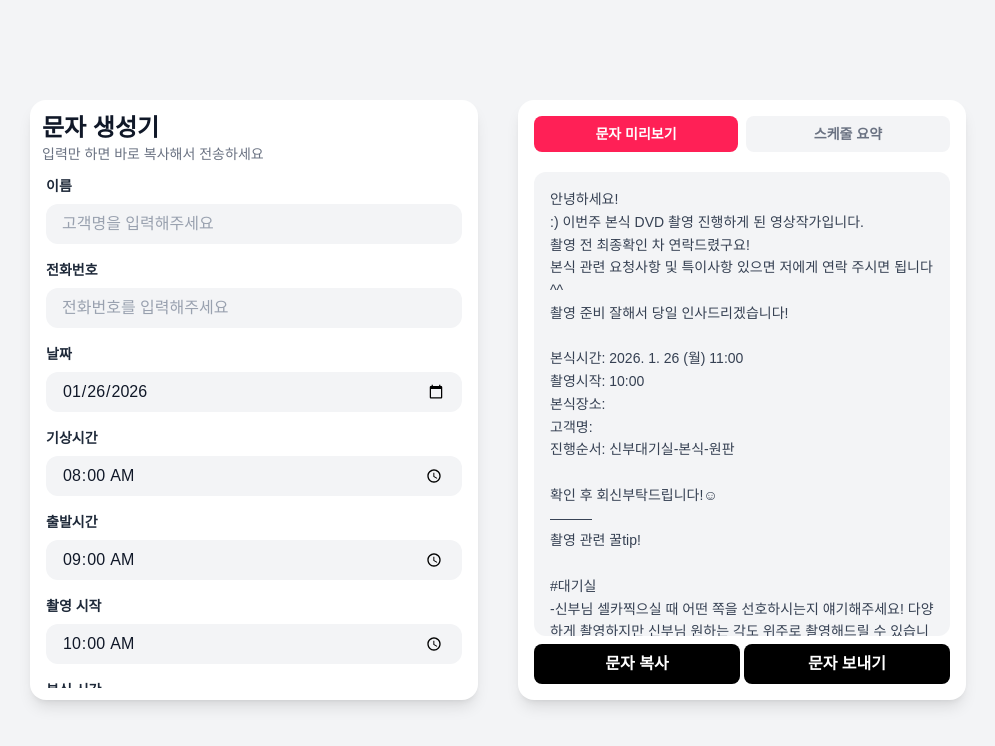
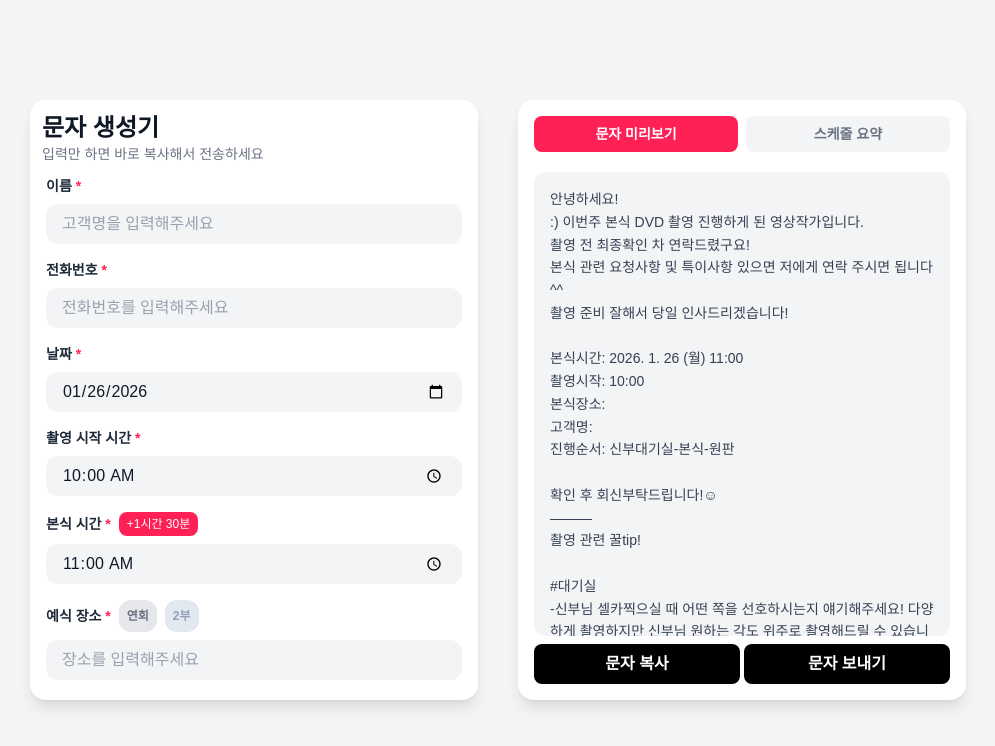
Before and after one commit to dohundev/auto-message, a Next.js app: page / in a window 1280 px wide. Shown: the top 746 px of the page, without its empty margins (142-1137 px from the left). Built offline with nearby package versions, Linux system fonts and the light colour scheme.

Commit message:
feat : required 표시 추가, 본식 시간 선택 시 나머지 시간도 자동으로 수정

```diff
--- a/app/page.tsx
+++ b/app/page.tsx
@@ -10,6 +10,8 @@ const inputStyle =
 const labelStyle = 'block text-sm font-semibold text-gray-800 ';
 const buttonStyle =
   'w-full bg-black text-white font-semibold py-2 rounded-lg active:scale-[0.98] transition cursor-pointer';
+const requiredLabelStyle =
+  'block text-sm font-semibold text-gray-800 after:content-["*"] after:ml-0.5 after:text-rose-500';
 
 export default function Home() {
   const [customerName, setCustomerName] = useState('');
@@ -32,6 +34,13 @@ export default function Home() {
     return `${year}. ${month}. ${day} (${days[data.getDay()]})`;
   };
 
+  const formatDateShort = (date: Date) => {
+    const days = ['일', '월', '화', '수', '목', '금', '토'];
+    const month = String(date.getMonth() + 1).padStart(2, '0');
+    const day = String(date.getDate()).padStart(2, '0');
+    return `${month}/${day}(${days[date.getDay()]})`;
+  };
+
   const message = MESSAGE_TEMPLATE.replace(
     '{{weddingDateTime}}',
     weddingDate
@@ -45,10 +54,10 @@ export default function Home() {
     .replace('{{hasSecondPart}}', hasSecondPart ? '-2부' : '');
 
   const scheduleSummary = `
-${weddingDate ? `${formatDateWithDay(weddingDate)}` : ''}
-1. ${shootTime} ${location} ${customerName}
-기상시간 : ${wakeTime}
-출발시간 : ${departureTime}
+  ${weddingDate ? `${formatDateShort(weddingDate)}` : ''}
+  1. ${shootTime} ${location} ${customerName}
+  기상 : ${wakeTime}
+  출발 : ${departureTime}
 `;
 
   // 유효성 검사
@@ -60,13 +69,12 @@ ${weddingDate ? `${formatDateWithDay(weddingDate)}` : ''}
       !shootTime ||
       !location
     ) {
-      toast.error('모든 필수 항목을 입력해주세요 !');
+      toast.error('모든 필수 항목을 입력해주세요.');
       return false;
     }
     return true;
   };
 
-  const addSchedule = () => {};
   // 복사하기
   const copyMessage = () => {
     if (activeTab === 'message') {
@@ -85,6 +93,10 @@ ${weddingDate ? `${formatDateWithDay(weddingDate)}` : ''}
   };
 
   const openSmsApp = () => {
+    if (!checkValidation()) {
+      return;
+    }
+
     const isMobile = /iPhone|iPad|iPod|Android/i.test(navigator.userAgent);
     if (!isMobile) {
       toast.error('모바일 기기에서만 문자 보내기 기능을 사용할 수 있습니다.');
@@ -110,12 +122,55 @@ ${weddingDate ? `${formatDateWithDay(weddingDate)}` : ''}
     return `${String(newHours).padStart(2, '0')}:${String(newMinutes).padStart(2, '0')}`;
   };
 
+  const handleShootTimeChange = (time: string) => {
+    if (!time) return;
+    setShootTime(time);
+    setDepartureTime(addMinutesToTime(time, -60));
+    setWakeTime(addMinutesToTime(time, -120));
+    setCeremonyTime(addMinutesToTime(time, 60));
+  };
+
+  const handlePhoneChange = (phone: string) => {
+    const numbers = phone.replace(/[^0-9]/g, '');
+
+    // 포맷팅
+    let formatted = '';
+    if (numbers.length <= 3) {
+      formatted = numbers;
+    } else if (numbers.length <= 7) {
+      formatted = `${numbers.slice(0, 3)}-${numbers.slice(3)}`;
+    } else {
+      formatted = `${numbers.slice(0, 3)}-${numbers.slice(3, 7)}-${numbers.slice(7, 11)}`;
+    }
+
+    setPhoneNumber(formatted);
+  };
+
   const setTimeAfter = (time: number) => {
     if (!shootTime) {
       toast.error('먼저 촬영 시작 시간을 입력해주세요.');
       return;
     }
-    toast.success(`${time}분 뒤 본식 시간이 설정되었습니다.`);
+
+    const hours = Math.floor(time / 60);
+    const mins = time % 60;
+    const timeText =
+      hours > 0
+        ? mins > 0
+          ? `${hours}시간 ${mins}분`
+          : `${hours}시간`
+        : `${mins}분`;
+
+    toast(`본식 시간이 ${timeText} 뒤 설정 되었습니다`, {
+      icon: '👏',
+      style: {
+        borderRadius: '10px',
+        background: '#333',
+        color: '#fff',
+        fontWeight: 'bold',
+      },
+    });
+
     const newTime = addMinutesToTime(shootTime, time);
     setCeremonyTime(newTime);
   };
@@ -129,16 +184,7 @@ ${weddingDate ? `${formatDateWithDay(weddingDate)}` : ''}
 
   return (
     <main className='min-h-screen bg-gray-100 flex flex-col lg:flex-row justify-center items-center gap-10 p-6 py-10'>
-      <Toaster
-        containerStyle={{
-          top: '50%',
-          transform: 'translateY(-20%)',
-        }}
-        toastOptions={{
-          duration: 1500,
-          position: 'top-center',
-        }}
-      />
+      <Toaster position='top-center' reverseOrder={false} />
       <section className='w-full max-w-md lg:h-[600px] bg-white rounded-2xl flex flex-col shadow-lg p-3'>
         <h1 className='text-2xl font-bold text-gray-900'>문자 생성기 </h1>
         <p className='text-sm text-gray-500 mb-3'>
@@ -146,75 +192,63 @@ ${weddingDate ? `${formatDateWithDay(weddingDate)}` : ''}
         </p>
         <div className='overflow-y-auto flex-1 px-1'>
           <div className='space-y-2 mb-4'>
-            <label className={labelStyle}>이름</label>
+            <label className={labelStyle}>
+              이름 <span className='text-rose-500 '>*</span>
+            </label>
             <input
               className={inputStyle}
               value={customerName}
               onChange={(e) => setCustomerName(e.target.value)}
               placeholder='고객명을 입력해주세요'
             />
-            <label className={labelStyle}>전화번호</label>
+            <label className={labelStyle}>
+              전화번호 <span className='text-rose-500 '>*</span>
+            </label>
             <input
               className={inputStyle}
               value={phoneNumber}
-              onChange={(e) => setPhoneNumber(e.target.value)}
+              onChange={(e) => handlePhoneChange(e.target.value)}
               placeholder='전화번호를 입력해주세요'
             />
-            <label className={labelStyle}>날짜</label>
-
+            <label className={labelStyle}>
+              날짜 <span className='text-rose-500 '>*</span>
+            </label>
             <input
               type='date'
               className={inputStyle}
               value={weddingDate ? weddingDate.toISOString().split('T')[0] : ''}
               onChange={(e) => setWeddingDate(new Date(e.target.value) || null)}
             />
-            <label className={labelStyle}>기상시간</label>
-            <input
-              type='time'
-              className={inputStyle}
-              value={wakeTime}
-              onChange={(e) => setWakeTime(e.target.value)}
-            />
-            <label className={labelStyle}>출발시간</label>
-            <input
-              type='time'
-              className={inputStyle}
-              value={departureTime}
-              onChange={(e) => setDepartureTime(e.target.value)}
-            />
-            <label className={labelStyle}>촬영 시작</label>
+            <label className={labelStyle}>
+              촬영 시작 시간 <span className='text-rose-500 '>*</span>
+            </label>
             <input
               type='time'
               className={inputStyle}
               value={shootTime}
-              onChange={(e) => setShootTime(e.target.value)}
+              onChange={(e) => handleShootTimeChange(e.target.value as string)}
             />
-
-            <label className={labelStyle}>본식 시간</label>
-            <div>
+            <div className='flex items-center gap-2'>
+              <label className={labelStyle}>
+                본식 시간 <span className='text-rose-500 '>*</span>
+              </label>
               <button
-                className='bg-rose-500 text-xs  text-white font-semibold py-2 rounded-xl active:scale-[0.98] transition cursor-pointer p-2 mr-2'
-                onClick={() => setTimeAfter(60)}
-              >
-                1시간 뒤
-              </button>
-              <button
-                className='bg-rose-500 text-xs  text-white font-semibold py-2 rounded-xl active:scale-[0.98] transition cursor-pointer p-2 mr-2'
+                className='bg-rose-500 text-xs text-white font-medium py-1 px-2 rounded-lg active:scale-[0.98] transition cursor-pointer'
                 onClick={() => setTimeAfter(90)}
               >
-                1시간 30분 뒤
+                +1시간 30분
               </button>
             </div>
-
             <input
               type='time'
               className={inputStyle}
               value={ceremonyTime}
               onChange={(e) => setCeremonyTime(e.target.value)}
             />
-
             <div className='flex items-center gap-2'>
-              <label className={labelStyle}>예식 장소</label>
+              <label className={labelStyle}>
+                예식 장소 <span className='text-rose-500 '>*</span>
+              </label>
               <button
                 className={`text-xs font-semibold py-2 rounded-xl p-2  transition ${
                   hasReception
@@ -241,6 +275,20 @@ ${weddingDate ? `${formatDateWithDay(weddingDate)}` : ''}
               value={location}
               onChange={(e) => setLocation(e.target.value)}
               placeholder='장소를 입력해주세요'
+            />
+            <label className={labelStyle}>기상시간</label>
+            <input
+              type='time'
+              className={inputStyle}
+              value={wakeTime}
+              onChange={(e) => setWakeTime(e.target.value)}
+            />
+            <label className={labelStyle}>출발시간</label>
+            <input
+              type='time'
+              className={inputStyle}
+              value={departureTime}
+              onChange={(e) => setDepartureTime(e.target.value)}
             />
           </div>
         </div>
@@ -286,9 +334,9 @@ ${weddingDate ? `${formatDateWithDay(weddingDate)}` : ''}
             <button onClick={() => copyMessage()} className={buttonStyle}>
               일정 복사
             </button>
-            <button onClick={() => addSchedule()} className={buttonStyle}>
+            {/* <button onClick={() => addSchedule()} className={buttonStyle}>
               일정 추가
-            </button>
+            </button> */}
           </div>
         )}
       </section>
```
